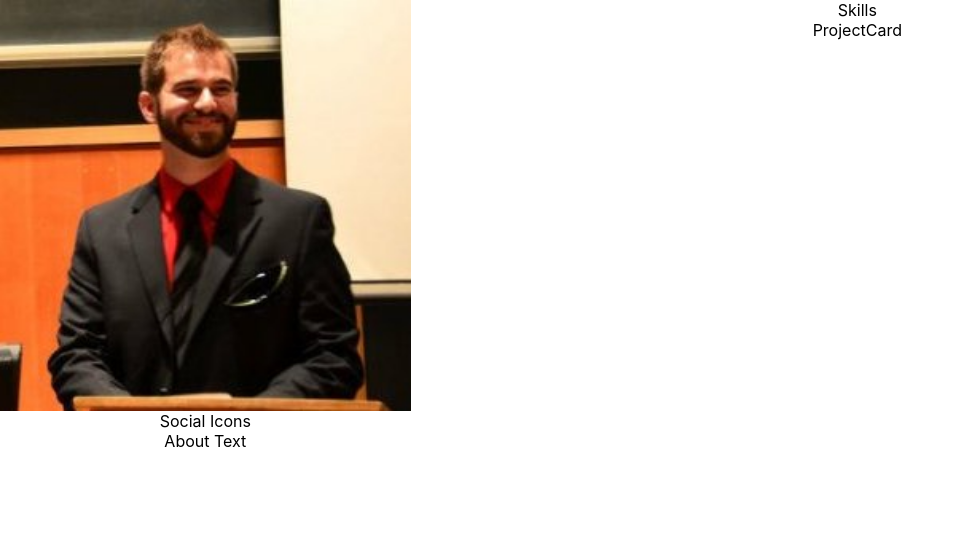
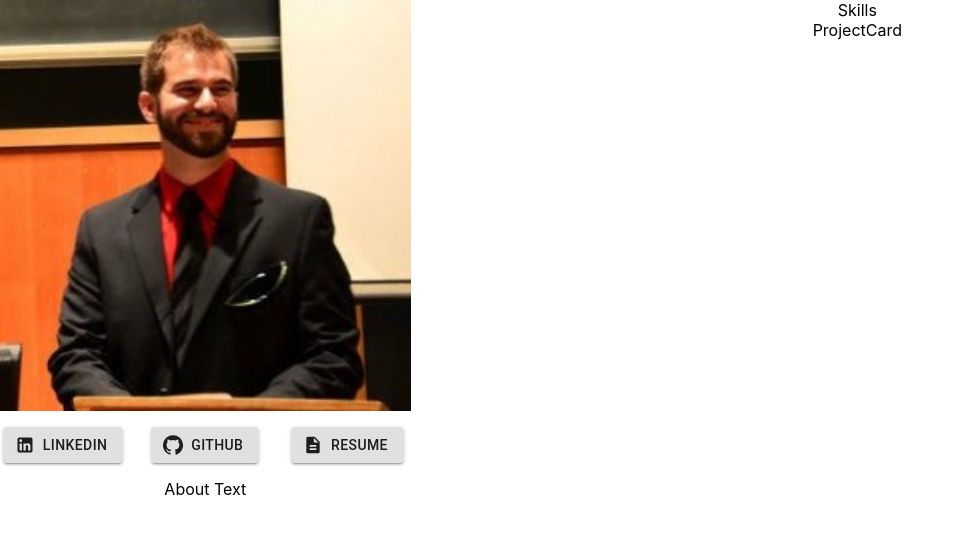
Before and after one commit to coleman-buffa/material-ui-portfolio, a React (Create React App) app in the folder client/: page / in a window 1280 px wide. Shown: the top 534 px of the page, without its empty margins (0-964 px from the left). Built offline with nearby package versions, Linux system fonts and the light colour scheme.

Commit message:
Create social icon component.

```diff
--- a/client/src/components/bio/bio.js
+++ b/client/src/components/bio/bio.js
@@ -6,7 +6,7 @@ import AboutText from "../abouttext/abouttext";
 
 function Bio() {
   return (
-    <Grid container space={2}>
+    <Grid container spacing={2}>
       <Grid item xs={6} md={12}>
         <Photo />
       </Grid>
--- a/client/src/components/socialicons/socialicons.js
+++ b/client/src/components/socialicons/socialicons.js
@@ -1,10 +1,50 @@
 import React from 'react';
+import Resume from "./colemanbuffa_resume.pdf";
+import { LinkedIn, GitHub, Description } from "@material-ui/icons";
+import { Grid, IconButton, Button } from "@material-ui/core";
 
-function SocialIcons () {
-  return(
-    <div>
-      Social Icons
-    </div>
+function SocialIcons() {
+
+  return (
+    <Grid container spacing={2}>
+      <Grid item xs={4}>
+      <Button
+          variant="contained"
+          color="grey"
+          size="medium"
+          startIcon={<LinkedIn />}
+          href="https://www.linkedin.com/in/coleman-buffa/"
+        >
+          LinkedIn
+            </Button>
+      </Grid>
+      <Grid item xs={4}>
+        <Button
+          variant="contained"
+          color="grey"
+          size="medium"
+          startIcon={<GitHub />}
+          href="https://github.com/coleman-buffa"
+        >
+          GitHub
+            </Button>
+
+      </Grid>
+      <Grid item xs={4}>
+      <Button
+          variant="contained"
+          color="grey"
+          size="medium"
+          startIcon={<Description />}
+          href={Resume}
+        >
+          Resume
+            </Button>
+
+      </Grid>
+    </Grid>
+
+
   );
 }
 
```
Also changed, not shown: 1 other file (tests, documents, lock files or other folders).
